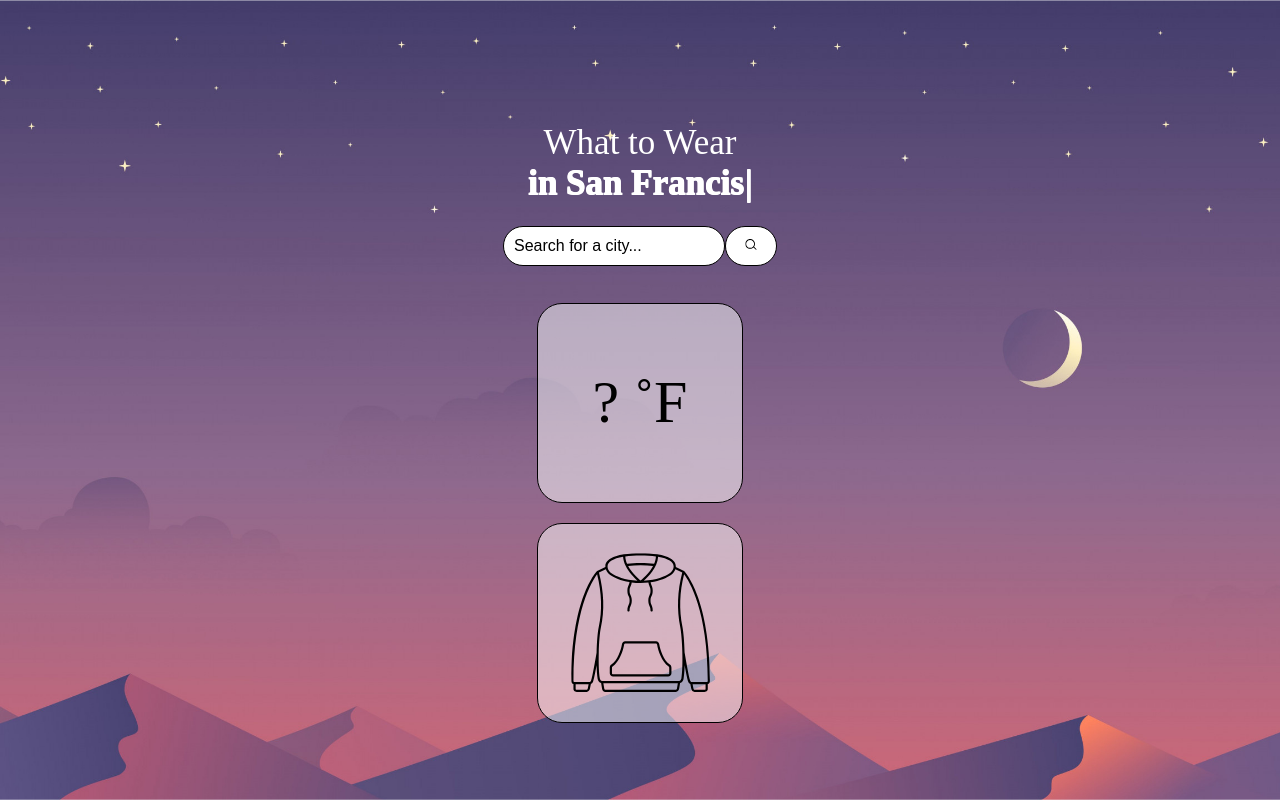
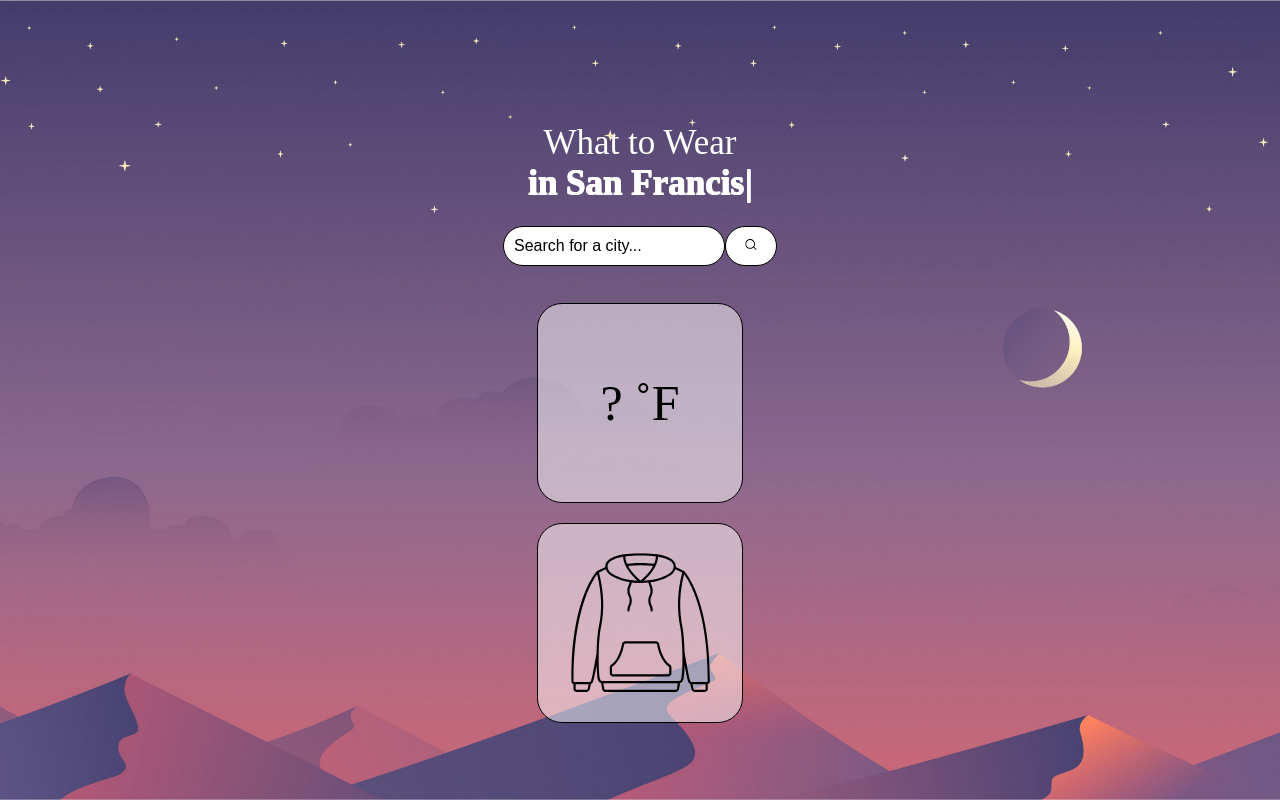
Before and after one commit to lancechincodes/what-to-wear, a React (Create React App) app: page /main in a window 1280 px wide. Built offline with nearby package versions, Linux system fonts and the light colour scheme; no server answers; a web font is replaced by a local one.

Commit message:
Few organization edits and fix raincoat conditional

```diff
--- a/src/App.js
+++ b/src/App.js
@@ -1,10 +1,9 @@
 import './App.css';
 import { Routes, Route, Link, Navigate} from 'react-router-dom'
+import { useState} from 'react'
 import Home from './components/Home'
-import { useState} from 'react'
 import MainPage from './components/MainPage';
 import MainPageStart from './components/MainPageStart';
-
 
 function App() {
   const searchOptions = {
@@ -17,6 +16,7 @@ function App() {
   const [city, setCity] = useState("")
   const [temperature, setTemperature] = useState("")
   const [condition, setCondition] = useState("")
+  const [conditionIcon, setConditionIcon] = useState("")
   const [dateTime, setDateTime] = useState("")
 
   function getWeatherData(searchString) {
@@ -28,8 +28,8 @@ function App() {
         setCity(res.location.name)
         setTemperature(res.current.temp_f)
         setCondition(res.current.condition.text)
+        setConditionIcon(res.current.condition.icon)
         setDateTime(res.current.last_updated)
-        // setLastSearch(searchString)
         setSearchString("")
       })
       .catch(error => console.log(error))
@@ -52,25 +52,26 @@ function App() {
           element={<MainPageStart
             handleChange={handleChange}
             handleSubmit={handleSubmit}
+            getWeatherData={getWeatherData}
             searchString={searchString}
-            getWeatherData={getWeatherData}
             city={city}
             temperature={temperature}
             condition={condition}
             dateTime={condition}
+            conditionIcon={conditionIcon}
           />}>
         </Route>
-        <Route path="/main/:city"
+        <Route path="/main/city"
           element={<MainPage
             handleChange={handleChange}
             handleSubmit={handleSubmit}
+            getWeatherData={getWeatherData}
             searchString={searchString}
-            getWeatherData={getWeatherData}
             city={city}
             temperature={temperature}
             condition={condition}
             dateTime={dateTime}
-            setSearchString={setSearchString}
+            conditionIcon={conditionIcon}
           />}>
         </Route>
       </Routes>
--- a/src/components/DateTime.js
+++ b/src/components/DateTime.js
@@ -23,7 +23,7 @@ function DateTime({dateTime}) {
     }
     return(
         <div className="dateTime">
-            <p className="updated">Last updated (local time)</p>
+            <p className="updated">Last updated local time</p>
             <p className="time">{time}</p>
             <p className="date">{month} {day}, {year} </p>
         </div>
--- a/src/components/MainPage.js
+++ b/src/components/MainPage.js
@@ -3,7 +3,7 @@ import HeadingSearch from './HeadingSearch'
 import WeatherInfo from './WeatherInfo'
 import { useEffect } from 'react'
 
-function MainPage({handleChange, handleSubmit, searchString, getWeatherData, city, temperature, condition, dateTime}) {
+function MainPage({handleChange, handleSubmit, searchString, getWeatherData, city, temperature, condition, dateTime, conditionIcon}) {
 
     useEffect(() => {
         getWeatherData(searchString)
@@ -25,6 +25,7 @@ function MainPage({handleChange, handleSubmit, searchString, getWeatherData, cit
             <WeatherInfo
                 temperature={temperature}
                 condition={condition}
+                conditionIcon={conditionIcon}
             />
         </div>
     )
--- a/src/components/WeatherInfo.js
+++ b/src/components/WeatherInfo.js
@@ -5,9 +5,10 @@ import hoodie from '../images/hoodie.svg'
 import raincoat from '../images/raincoat.svg'
 import '../cssFiles/WeatherInfo.css'
 
-function WeatherInfo({temperature, condition}) {
+function WeatherInfo({temperature, condition, conditionIcon}) {
 
     function displayClothesRecommendation() {
+        condition = condition.toLowerCase()
         if (condition.includes("rain") || condition.includes("mist") || condition.includes("storm")) {
             return <img className="clothesImg" src={raincoat} alt="Raincoat icon"></img>
         }
@@ -32,6 +33,7 @@ function WeatherInfo({temperature, condition}) {
             <div className="box tempCondition">
                 <h1 className="temperature">{temperature}˚F</h1>
                 <h2 className="condition">{condition}</h2>
+                <img className="condition-icon"src={conditionIcon} alt="Weather condition icon"/>
             </div>
             <div className="box clothingIcon">
                 {displayClothesRecommendation()}
--- a/src/cssFiles/WeatherInfo.css
+++ b/src/cssFiles/WeatherInfo.css
@@ -18,7 +18,7 @@
 }
 
 .temperature {
-    font-size: 60px;
+    font-size: 50px;
     font-weight: 500;
     margin: 0;
 }
@@ -30,6 +30,10 @@
     width: 75%;
 }
 
+.condition-icon {
+    width: 50px;
+}
+
 
 .clothesImg {
     width: 175px;
```
